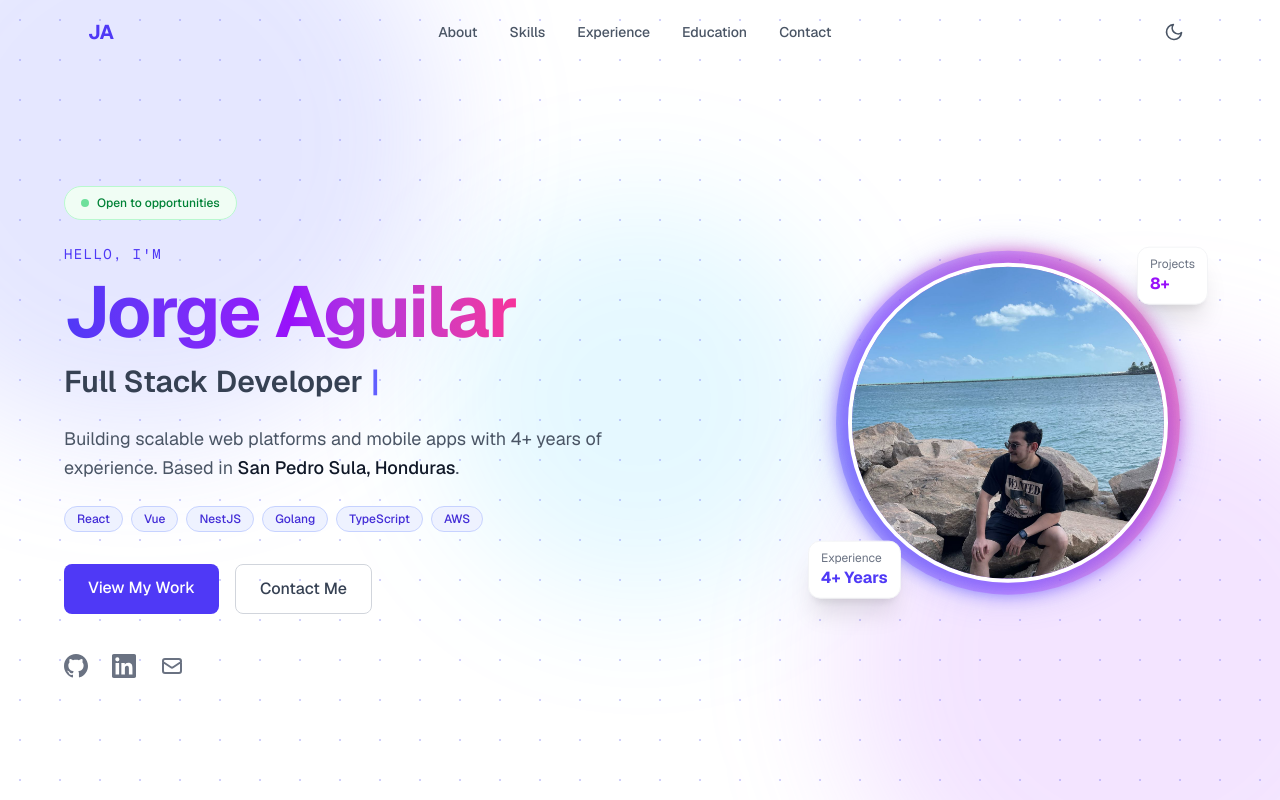
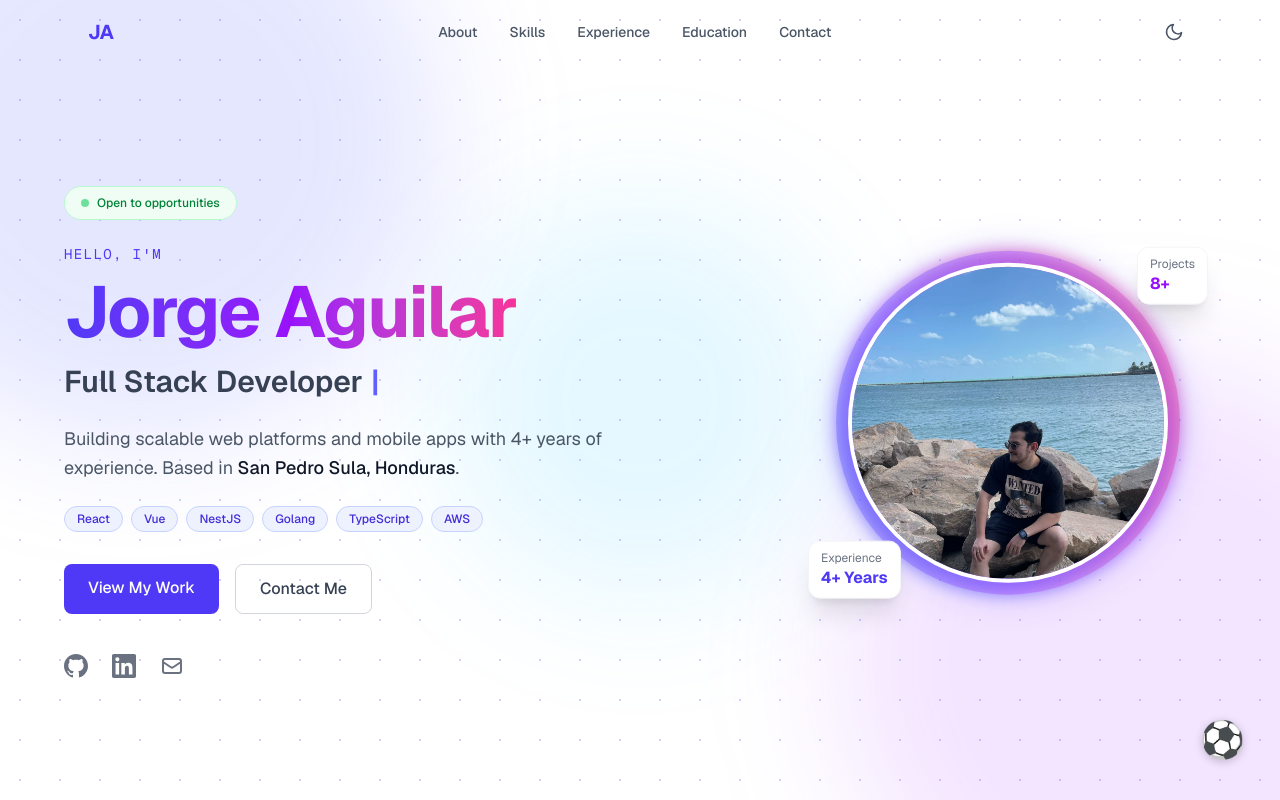
Before and after one commit to georgeaguilar/my-portfolio, a Next.js app: page / in a window 1280 px wide. Shown: the top 800 px of the page. Built offline with nearby package versions, Linux system fonts and the light colour scheme.

Commit message:
feat: add interactive soccer ball easter egg with physics

```diff
--- a/src/app/page.tsx
+++ b/src/app/page.tsx
@@ -5,11 +5,13 @@ import Skills from "@/components/Skills";
 import Experience from "@/components/Experience";
 import Education from "@/components/Education";
 import Contact from "@/components/Contact";
+import SoccerBall from "@/components/SoccerBall";
 
 export default function Home() {
   return (
     <>
       <Navbar />
+      <SoccerBall />
       <main>
         <Hero />
         <About />
--- /dev/null
+++ b/src/components/SoccerBall.tsx
@@ -0,0 +1,104 @@
+"use client";
+
+import { useCallback, useEffect, useRef, useState } from "react";
+
+export default function SoccerBall() {
+  const ballRef = useRef<HTMLDivElement>(null);
+  const pos = useRef({ x: 0, y: 0 });
+  const vel = useRef({ x: 0, y: 0 });
+  const rotation = useRef(0);
+  const animFrame = useRef<number>(0);
+  const [active, setActive] = useState(false);
+  const [initialized, setInitialized] = useState(false);
+
+  useEffect(() => {
+    pos.current = { x: window.innerWidth - 80, y: window.innerHeight - 80 };
+    if (ballRef.current) {
+      ballRef.current.style.left = `${pos.current.x}px`;
+      ballRef.current.style.top = `${pos.current.y}px`;
+    }
+    setInitialized(true);
+  }, []);
+
+  const animate = useCallback(() => {
+    const gravity = 0.55;
+    const friction = 0.992;
+    const bounceDamp = 0.65;
+    const size = 48;
+
+    vel.current.y += gravity;
+    vel.current.x *= friction;
+
+    pos.current.x += vel.current.x;
+    pos.current.y += vel.current.y;
+
+    const maxX = window.innerWidth - size;
+    const maxY = window.innerHeight - size;
+
+    if (pos.current.x <= 0) {
+      pos.current.x = 0;
+      vel.current.x = Math.abs(vel.current.x) * bounceDamp;
+    }
+    if (pos.current.x >= maxX) {
+      pos.current.x = maxX;
+      vel.current.x = -Math.abs(vel.current.x) * bounceDamp;
+    }
+    if (pos.current.y <= 0) {
+      pos.current.y = 0;
+      vel.current.y = Math.abs(vel.current.y) * bounceDamp;
+    }
+    if (pos.current.y >= maxY) {
+      pos.current.y = maxY;
+      vel.current.y = -Math.abs(vel.current.y) * bounceDamp;
+      vel.current.x *= bounceDamp;
+    }
+
+    const speed = Math.sqrt(vel.current.x ** 2 + vel.current.y ** 2);
+    rotation.current += vel.current.x * 2;
+
+    if (ballRef.current) {
+      ballRef.current.style.left = `${pos.current.x}px`;
+      ballRef.current.style.top = `${pos.current.y}px`;
+      ballRef.current.style.transform = `rotate(${rotation.current}deg)`;
+    }
+
+    if (speed > 0.4) {
+      animFrame.current = requestAnimationFrame(animate);
+    } else {
+      setActive(false);
+    }
+  }, []);
+
+  const kick = useCallback(() => {
+    if (animFrame.current) cancelAnimationFrame(animFrame.current);
+    vel.current = {
+      x: (Math.random() - 0.5) * 24,
+      y: -(Math.random() * 18 + 12),
+    };
+    setActive(true);
+    animFrame.current = requestAnimationFrame(animate);
+  }, [animate]);
+
+  useEffect(() => {
+    return () => { if (animFrame.current) cancelAnimationFrame(animFrame.current); };
+  }, []);
+
+  if (!initialized) return null;
+
+  return (
+    <div
+      ref={ballRef}
+      onClick={kick}
+      title="Click me!"
+      className="fixed z-50 text-4xl select-none transition-transform"
+      style={{
+        cursor: active ? "default" : "pointer",
+        filter: active ? "drop-shadow(0 8px 16px rgba(0,0,0,0.3))" : "drop-shadow(0 2px 4px rgba(0,0,0,0.2))",
+        left: pos.current.x,
+        top: pos.current.y,
+      }}
+    >
+      ⚽
+    </div>
+  );
+}
```
